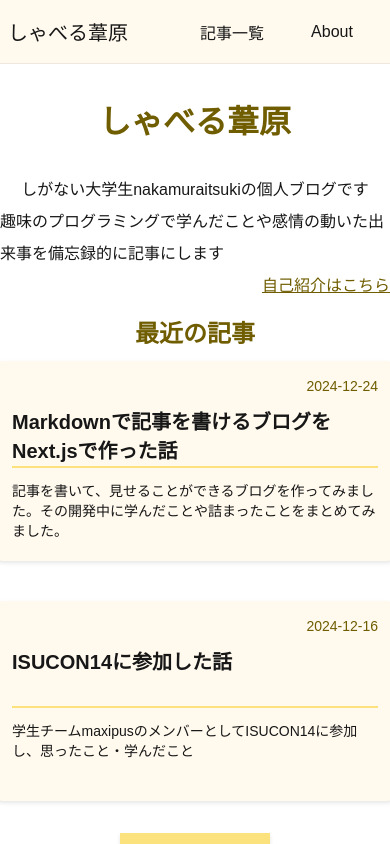
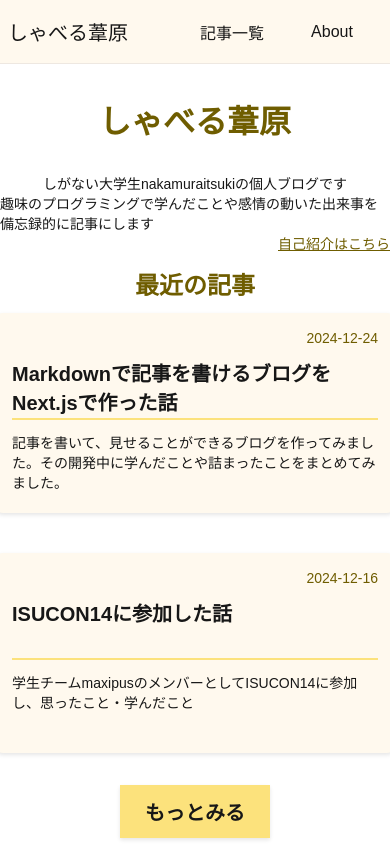
Before and after one commit to nakamuraitsuki/Next-blog-project, a Next.js app: page / in a window 390 px wide. Shown: the top 844 px of the page. Built offline with nearby package versions, Linux system fonts and the light colour scheme.

Commit message:
トップページモバイル対応

```diff
--- a/src/app/page.module.css
+++ b/src/app/page.module.css
@@ -20,6 +20,13 @@
     flex-direction: column;
     line-height: 2rem;
     align-items: center;
+}
+
+@media (max-width: 426px) {
+    .descriptions {
+        font-size: 0.875rem;
+        line-height: 1.25rem;
+    }
 }
 
 @media (prefers-color-scheme: dark) {
```
